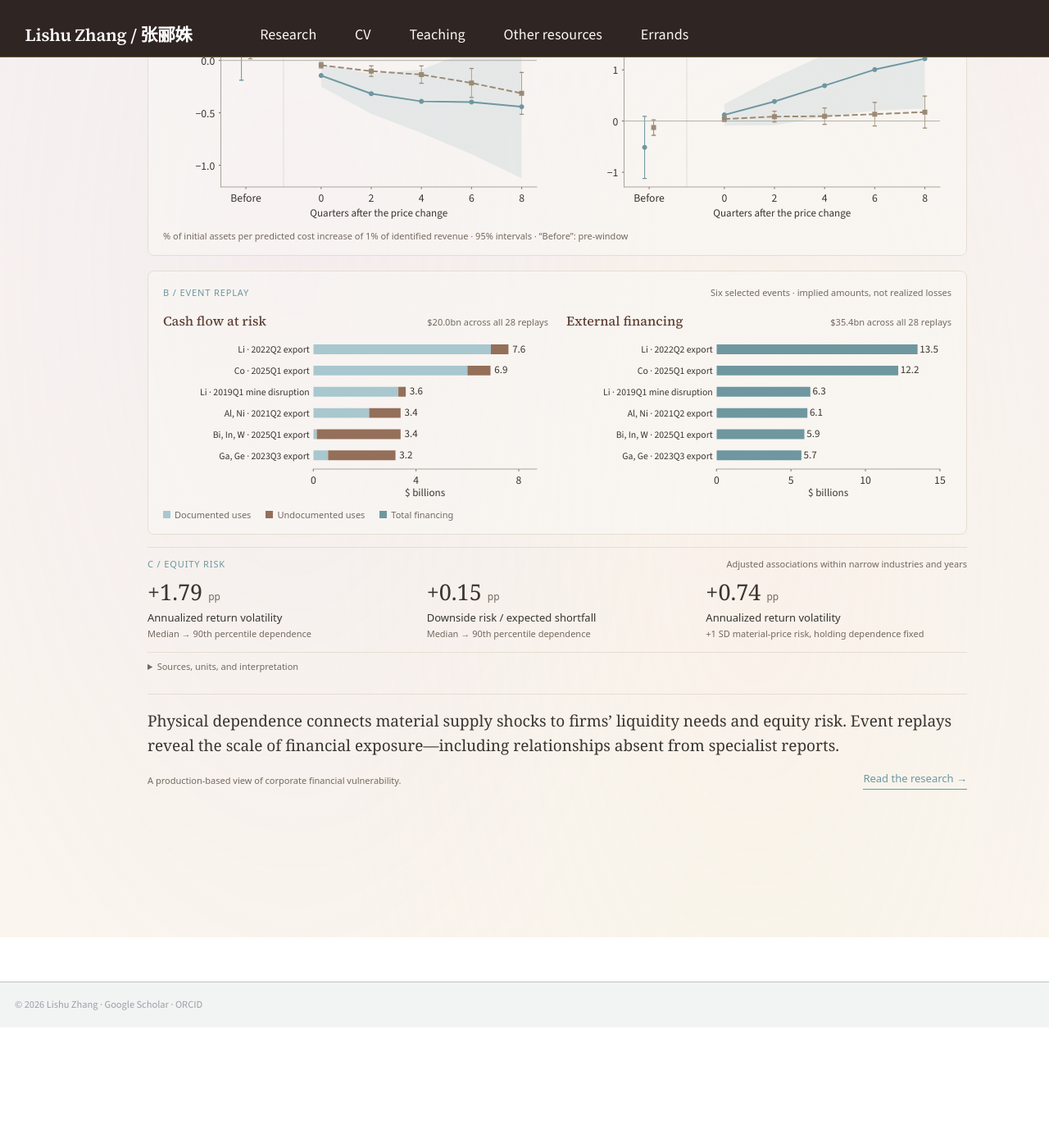
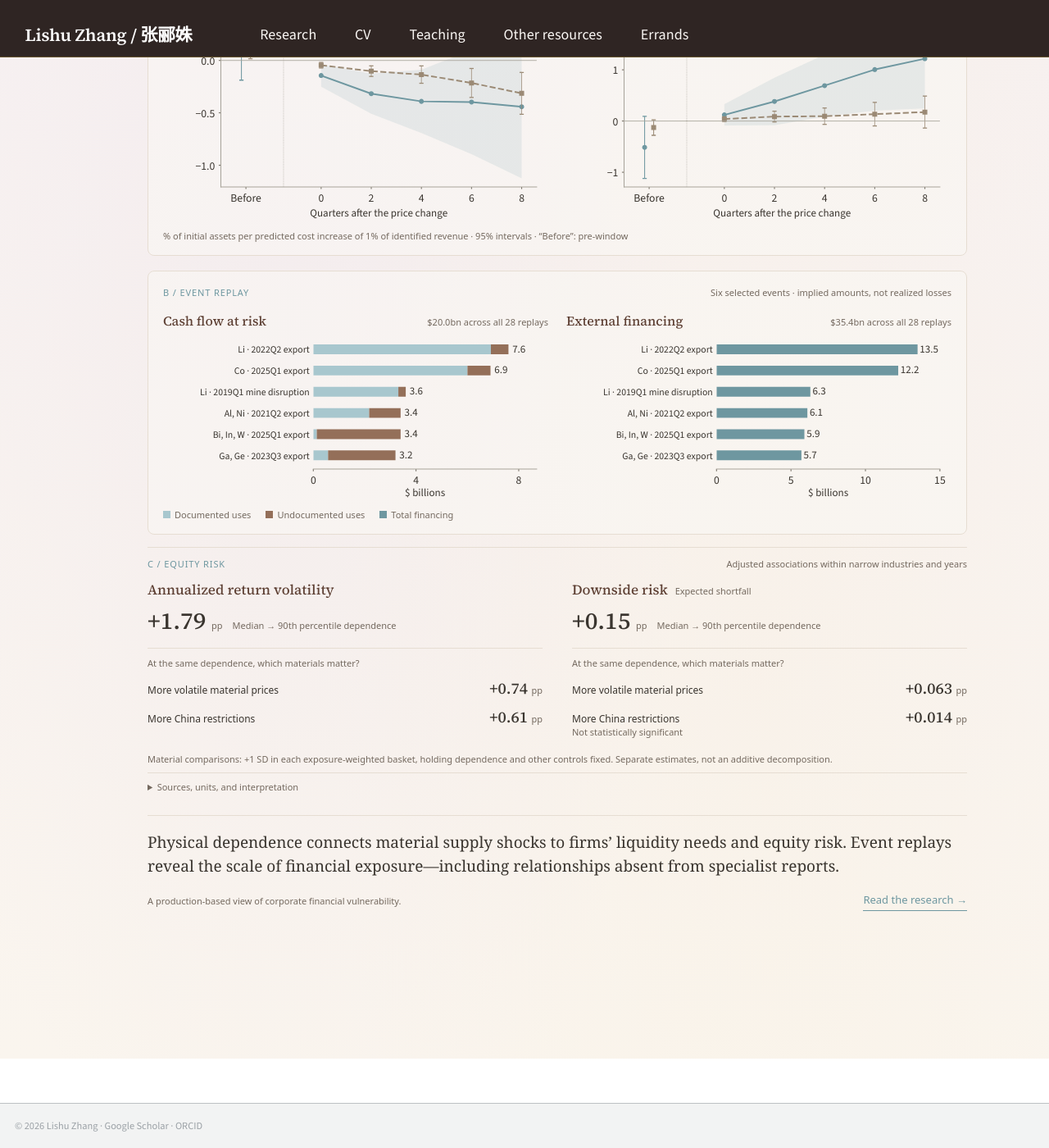
Before and after one commit to LishuZ/LishuZ.github.io, a Jekyll site: the page built from _pages/about.md, in a window 1280 px wide and 1400 px high, scrolled down 1596 px. Shown: the whole window at 82% size. Built offline with Jekyll 4.4.1, drawn with Linux system fonts in a browser that asks for light colours; before the commit the page ends 2849 px from its top, so only the background shows below that.

Commit message:
Show volatility and downside risk with material-risk comparisons

```diff
--- a/_includes/crm-research.html
+++ b/_includes/crm-research.html
@@ -145,6 +145,18 @@
 #crm-two-panels .source-notes p {max-width:none;width:100%;}
 #crm-two-panels .component-notes {display:grid;grid-template-columns:52fr 25fr 23fr;gap:0;margin:-12px 0 15px;}
 #crm-two-panels .component-notes p {min-width:0;max-width:none;margin:0;padding:0 4px;text-align:center;color:var(--muted);font:11px/1.5 system-ui,sans-serif;}
+#crm-two-panels .risk-columns {display:grid;grid-template-columns:minmax(0,1fr) minmax(0,1fr);gap:36px;margin:12px 0;}
+#crm-two-panels .risk-column h5 {font:500 17px/1.4 "Source Serif 4",Georgia,serif;color:#5E4034;margin:0 0 8px;}
+#crm-two-panels .risk-column h5 span {font:11px/1.4 system-ui,sans-serif;color:var(--muted);margin-left:5px;}
+#crm-two-panels .risk-headline {display:flex;align-items:baseline;gap:12px;flex-wrap:wrap;}
+#crm-two-panels .risk-headline strong {font:400 29px/1.2 "Source Serif 4",Georgia,serif;}
+#crm-two-panels .risk-headline small,#crm-two-panels .risk-channel strong small {font:11px/1.4 system-ui,sans-serif;color:var(--muted);}
+#crm-two-panels .risk-headline > span {font:11px/1.45 system-ui,sans-serif;color:var(--muted);}
+#crm-two-panels .risk-comparison-label {font:11px/1.5 system-ui,sans-serif;color:var(--muted);margin:15px 0 5px;padding-top:10px;border-top:1px solid var(--rule);}
+#crm-two-panels .risk-channel {display:flex;align-items:baseline;justify-content:space-between;gap:10px;padding:5px 0;font:12px/1.45 system-ui,sans-serif;}
+#crm-two-panels .risk-channel > strong {font:400 19px/1.3 "Source Serif 4",Georgia,serif;white-space:nowrap;}
+#crm-two-panels .risk-channel > span small {display:block;font:11px/1.4 system-ui,sans-serif;color:var(--muted);}
+@media(max-width:599px){#crm-two-panels .risk-columns {grid-template-columns:1fr;gap:22px;}}
 </style>
 <section class="page" aria-label="Critical raw materials research">
 <h2>Measuring Critical Raw Material Dependence</h2>
@@ -1313,16 +1325,28 @@ L 349.2 127.98
 </section>
 <section class="result-block risk-strip-block">
 <div class="result-heading"><p class="part-number">C / EQUITY RISK</p><p class="note">Adjusted associations within narrow industries and years</p></div>
-<div class="risk-strip">
-<div><strong>+1.79 <small>pp</small></strong><p>Annualized return volatility</p><span>Median → 90th percentile dependence</span></div>
-<div><strong>+0.15 <small>pp</small></strong><p>Downside risk / expected shortfall</p><span>Median → 90th percentile dependence</span></div>
-<div><strong>+0.74 <small>pp</small></strong><p>Annualized return volatility</p><span>+1 SD material-price risk, holding dependence fixed</span></div>
+<div class="risk-columns">
+<section class="risk-column" aria-label="Annualized return volatility">
+<h5>Annualized return volatility</h5>
+<div class="risk-headline"><strong>+1.79 <small>pp</small></strong><span>Median → 90th percentile dependence</span></div>
+<p class="risk-comparison-label">At the same dependence, which materials matter?</p>
+<div class="risk-channel"><span>More volatile material prices</span><strong>+0.74 <small>pp</small></strong></div>
+<div class="risk-channel"><span>More China restrictions</span><strong>+0.61 <small>pp</small></strong></div>
+</section>
+<section class="risk-column" aria-label="Downside risk, expected shortfall">
+<h5>Downside risk <span>Expected shortfall</span></h5>
+<div class="risk-headline"><strong>+0.15 <small>pp</small></strong><span>Median → 90th percentile dependence</span></div>
+<p class="risk-comparison-label">At the same dependence, which materials matter?</p>
+<div class="risk-channel"><span>More volatile material prices</span><strong>+0.063 <small>pp</small></strong></div>
+<div class="risk-channel"><span>More China restrictions<small>Not statistically significant</small></span><strong>+0.014 <small>pp</small></strong></div>
+</section>
 </div>
+<p class="note">Material comparisons: +1 SD in each exposure-weighted basket, holding dependence and other controls fixed. Separate estimates, not an additive decomposition.</p>
 </section>
 <details class="source-notes"><summary>Sources, units, and interpretation</summary>
 <p><strong>A · How firms adjust.</strong> We trace cash flow and financing after material-price changes, comparing the component associated with identified supply-tightening events with the remaining price variation. For a predicted cost increase of 1% of identified revenue, the event-driven estimates at quarter 4 imply cumulative cash flow lower by 0.391% of initial assets and net external financing higher by 0.692%. This pattern is consistent with firms meeting liquidity needs through external finance. Shading and error bars show 95% confidence intervals; “Before” shows pre-event responses. The comparison series labeled “Predictable price changes” also includes pre-announcement price movements.</p>
 <p><strong>B · What past events imply for firms today.</strong> We apply historical event-driven price changes to firms’ 2024–2025 material exposures, using the estimated quarter-4 cash-flow and financing responses. Across all 28 replays, the implied amounts are $20.0 billion of cash flow at risk and $35.4 billion of external financing. These are scenarios, not recorded losses; totals include offsetting price declines. The brown segments show relationships where specialist reports miss uses accounting for more than half of a firm’s material dependence. Their size shows how relying on those reports alone can miss financially important exposure.</p>
-<p><strong>C · How dependence relates to equity risk.</strong> We compare firms within narrow industries and years, accounting for country conditions and standard firm characteristics. Moving from median to 90th-percentile dependence is associated with 1.79 percentage points higher annualized return volatility and 0.15 points higher expected shortfall—a measure of losses on the worst trading days. Holding dependence fixed, a one-standard-deviation increase in material-price risk is associated with 0.74 points higher return volatility. Both the extent of dependence and the volatility of the underlying materials help explain differences in equity risk. These are adjusted associations, not causal estimates.</p>
+<p><strong>C · How dependence relates to equity risk.</strong> We compare firms within narrow industries and years, accounting for country conditions and standard firm characteristics. Moving from median to 90th-percentile dependence is associated with 1.79 percentage points higher annualized return volatility and 0.15 points higher expected shortfall—a measure of losses on the worst trading days. The rows below ask whether the materials themselves matter among firms with the same dependence. A one-standard-deviation increase in the exposure-weighted price-risk basket is associated with 0.74 points higher volatility and 0.063 points higher expected shortfall. The same increase in the China-restriction basket is associated with 0.61 points higher volatility; its 0.014-point expected-shortfall estimate is not statistically significant. Price instability relates to both ordinary return fluctuations and downside losses, while the restriction evidence is clearest for volatility. The headline and basket results come from separate regressions and samples; they are not additive shares or causal effects.</p>
 </details>
 </section>
 <p class="message">Physical dependence connects material supply shocks to firms’ liquidity needs and equity risk. Event replays reveal the scale of financial exposure—including relationships absent from specialist reports.</p>
```
